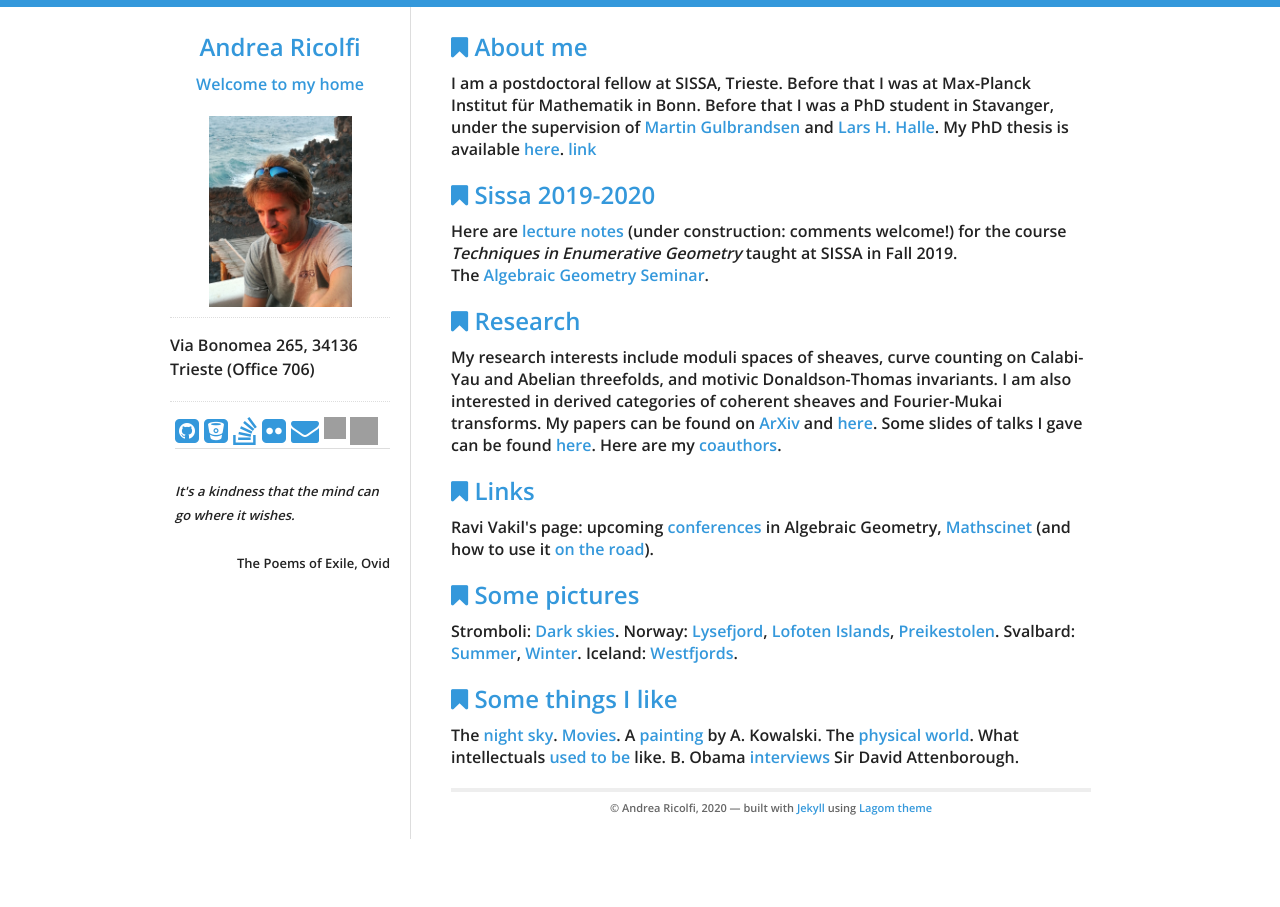
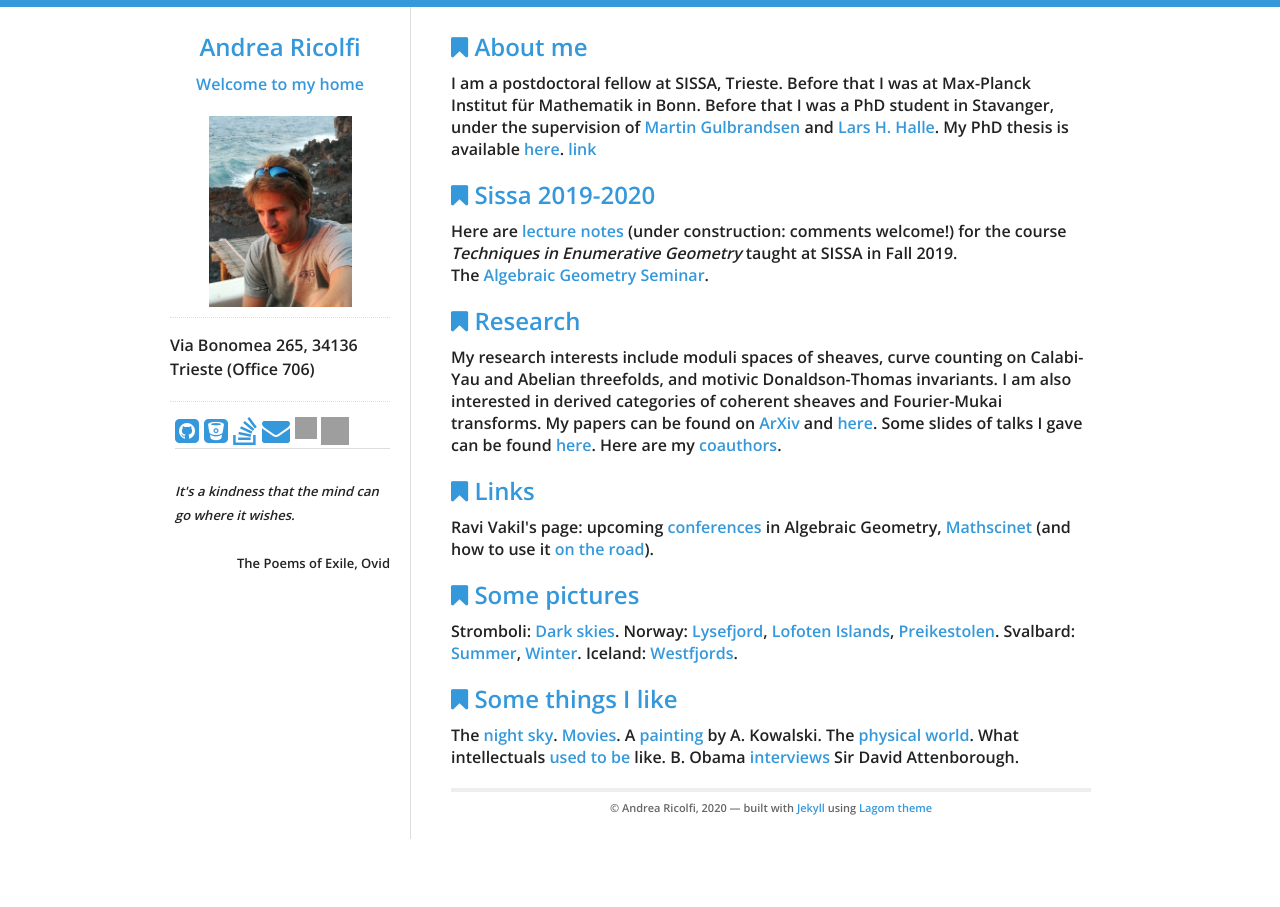
Before and after one commit to atricolfi/atricolfi.github.io, a Jekyll site: the page built from index.html, in a window 1280 px wide. Built offline with Jekyll 4.4.1, drawn with Linux system fonts in a browser that asks for light colours; grey boxes are pictures that could not be loaded.

Commit message:
Update social.html

```diff
--- a/_includes/social.html
+++ b/_includes/social.html
@@ -57,12 +57,6 @@
   </a>
   {% endif %}
 
-  {% if site.data.theme.social.flickr %}
-  <a title="{{ site.data.theme.name }} on Flickr" href="https://www.flickr.com/photos/132091003@N07/albums/{{ site.data.theme.social.flickr }}">
-    <i class="fa fa-flickr"></i>
-  </a>
-  {% endif %}
-
     {% if site.data.theme.social.envelope %}
   <a title="{{ site.data.theme.envelope }} email" href="mailto:atricolfi@gmail.com">
   <i class="fa fa-envelope big-icon"></i>
```
